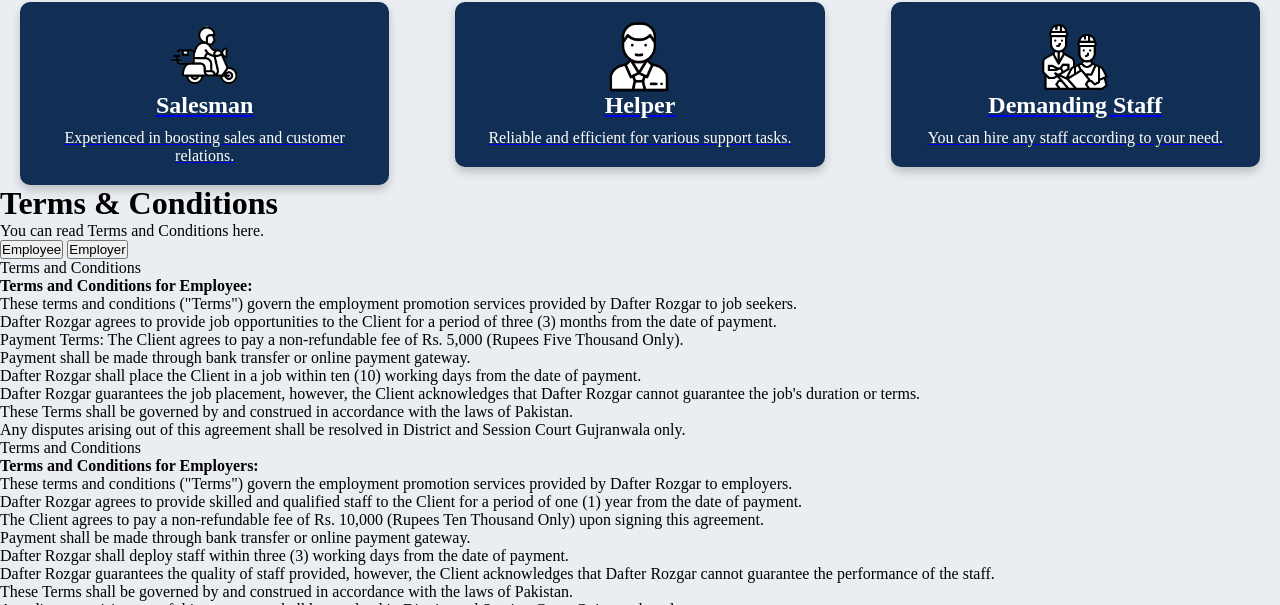
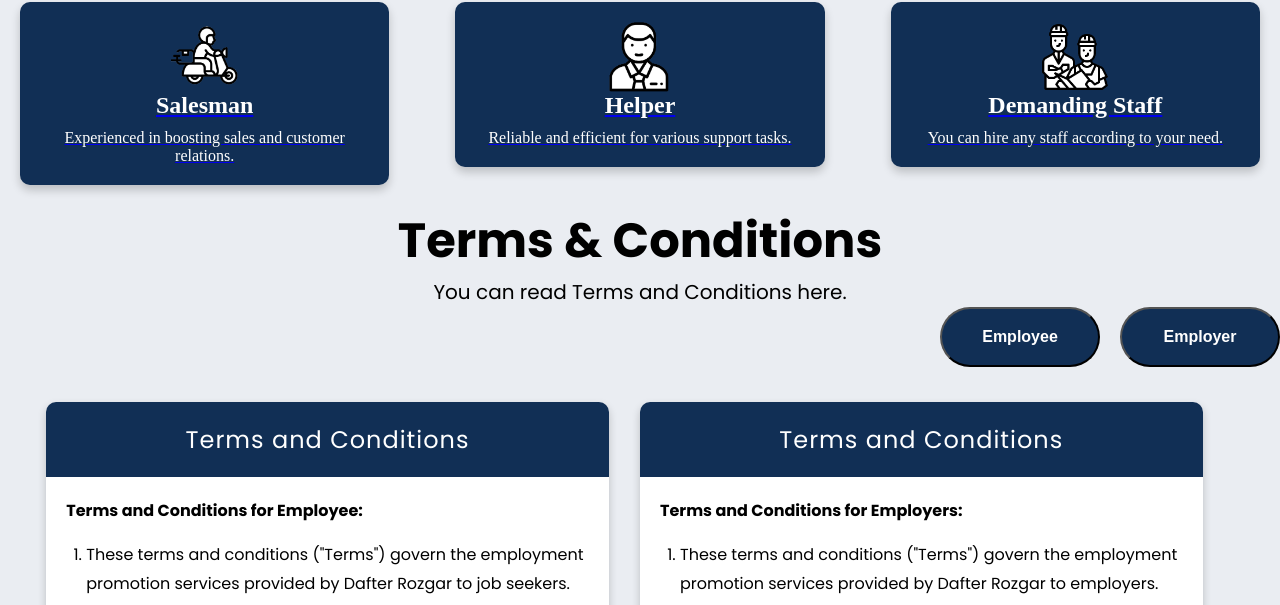
Before and after one commit to only-as19/Daftar-Rozgar, a plain HTML site: page index.html in a window 1280 px wide. Shown: the part 2517-3122 px from the top of the page. Drawn offline with Linux system fonts and the light colour scheme.

Commit message:
Rozgar DAftar -Style the Terms And condition

```diff
--- a/index.css
+++ b/index.css
@@ -502,3 +502,125 @@ main{
     justify-content: center;
     font-size: 3rem;
   }
+
+
+
+.terms {
+    font-family: "Poppins", sans-serif;
+    margin-top: 20px;
+
+}
+
+.term-h h1 {
+    font-size: 3rem;
+}
+
+.term-h {
+    text-align: center;
+}
+
+.term-h p {
+    font-size: 20px;
+}
+
+.terms-btn {
+    height: 60px;
+    width: 160px;
+    background: #112f55;
+    border-radius: 30px;
+    display: flex;
+    justify-content: center;
+    align-items: center;
+    color: white;
+    font-size: 1rem;
+    font-weight: bold;
+}
+
+.term-b {
+    display: flex;
+    gap: 20px;
+    justify-content: flex-end;
+}
+
+.terms-container {
+    margin-top: 20px;
+    max-width: 800px;
+    background: #fff;
+    box-shadow: 0 4px 8px rgba(0, 0, 0, 0.2);
+    border-radius: 10px;
+    overflow: hidden;
+    animation: fadeIn 1s ease-in-out;
+    width: 90%;
+}
+
+.terms-eml {
+    display: none;
+}
+
+.terms-header {
+    background: #112f55;
+    color: white;
+    text-align: center;
+    padding: 20px;
+    font-size: 1.5rem;
+    letter-spacing: 1px;
+}
+
+.terms-content {
+    padding: 20px;
+    line-height: 1.8;
+}
+
+.terms-content p {
+    margin-bottom: 15px;
+}
+
+.terms-content ol {
+    margin-left: 20px;
+}
+
+.terms-content ol li {
+    margin-bottom: 10px;
+}
+
+@keyframes fadeIn {
+    from {
+        opacity: 0;
+        transform: translateY(20px);
+    }
+    to {
+        opacity: 1;
+        transform: translateY(0);
+    }
+}
+
+@keyframes slideUp {
+    from {
+        opacity: 0;
+        transform: translateY(20px);
+    }
+    to {
+        opacity: 1;
+        transform: translateY(0);
+    }
+}
+
+.terms-content li {
+    animation: slideUp 0.5s ease-in-out;
+}
+
+.show1 {
+    display: block;
+    display: flex;
+    justify-content: center;
+}
+
+.show2 {
+    display: block;
+}
+
+.center{
+    display: flex;
+    justify-content: center;
+    padding: 15px;
+}
```
